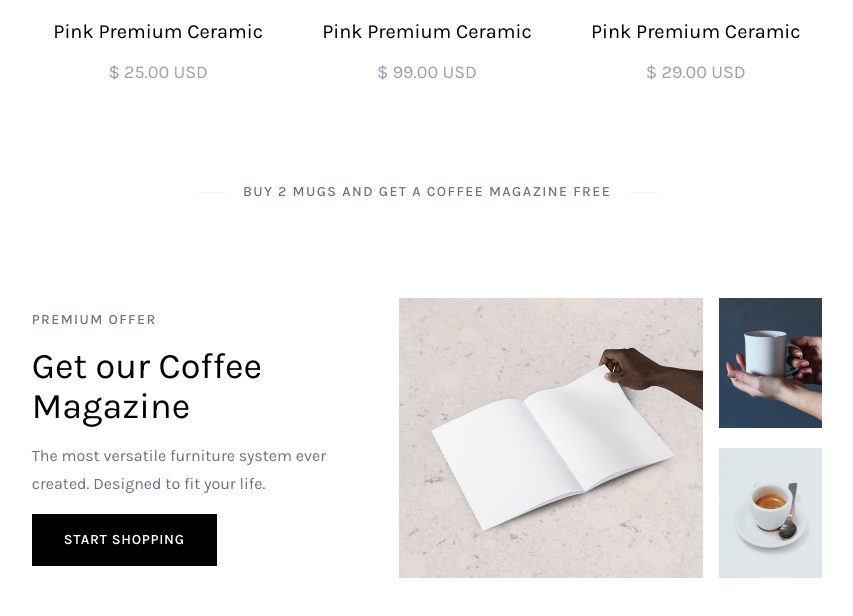
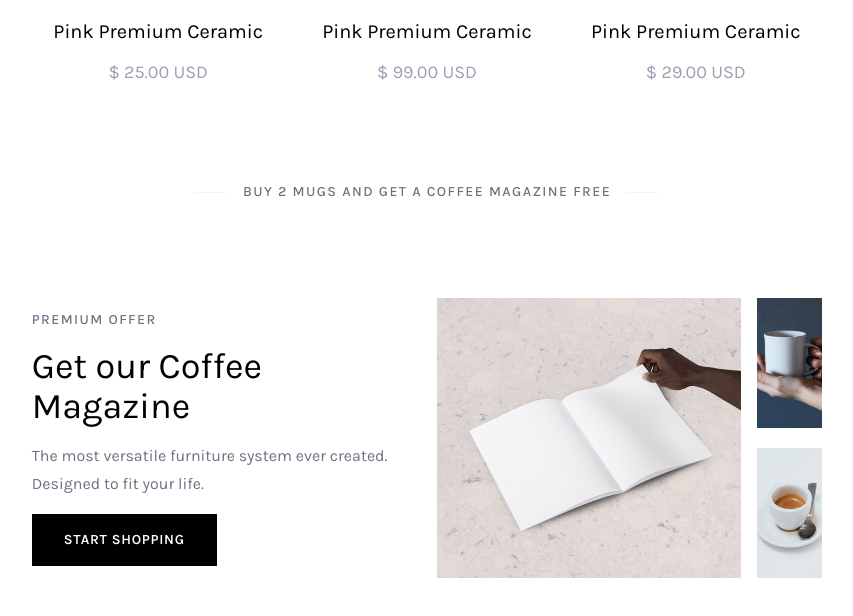
Before and after one commit to hoangtuanqn/tailwindcss-coffee-style, a website: page public/index.html in a window 1280 px wide. Shown: the part 3588-4204 px from the top of the page, without its empty margins (213-1066 px from the left). Drawn offline with nearby package versions, Linux system fonts and the light colour scheme; files that its build step writes are made by us from their sources.

Commit message:
Fix magazine

```diff
--- a/public/index.html
+++ b/public/index.html
@@ -472,11 +472,11 @@
 
                     <div class="coffe-magazine w-[95%] xl:w-[65%] mx-auto mb-24">
                         <div class="flex flex-col items-center justify-center gap-16 md:gap-5 md:flex-row-reverse">
-                            <div class="md:gap-4 md:flex md:flex-row basic-1/2 ht-magazine-images">
+                            <div class="md:gap-4 md:flex md:flex-row basis-1/2 ht-magazine-images">
                                 <img
                                     src="./images/magazine-1.jpg"
                                     alt=""
-                                    class="basis-2/3 h-[280px] mb-2 md:mb-0 object-cover"
+                                    class="basis-2/3 w-[100%] h-[280px] lg:w-[100%] mb-2 md:mb-0 object-cover"
                                 />
                                 <div
                                     class="flex flex-row justify-between w-full md:flex-col ht-magazine-small-images basis-1/3"
@@ -484,12 +484,12 @@
                                     <img
                                         src="./images/magazine-2.jpg"
                                         alt=""
-                                        class="h-[115px] md:h-[130px] object-cover"
+                                        class="h-[80%] w-[48%] md:w-full md:h-[130px] object-cover"
                                     />
                                     <img
                                         src="./images/magazine-3.jpg"
                                         alt=""
-                                        class="h-[115px] md:h-[130px] object-cover"
+                                        class="h-[80%] w-[48%] md:w-full md:h-[130px] object-cover"
                                     />
                                 </div>
                             </div>
```
